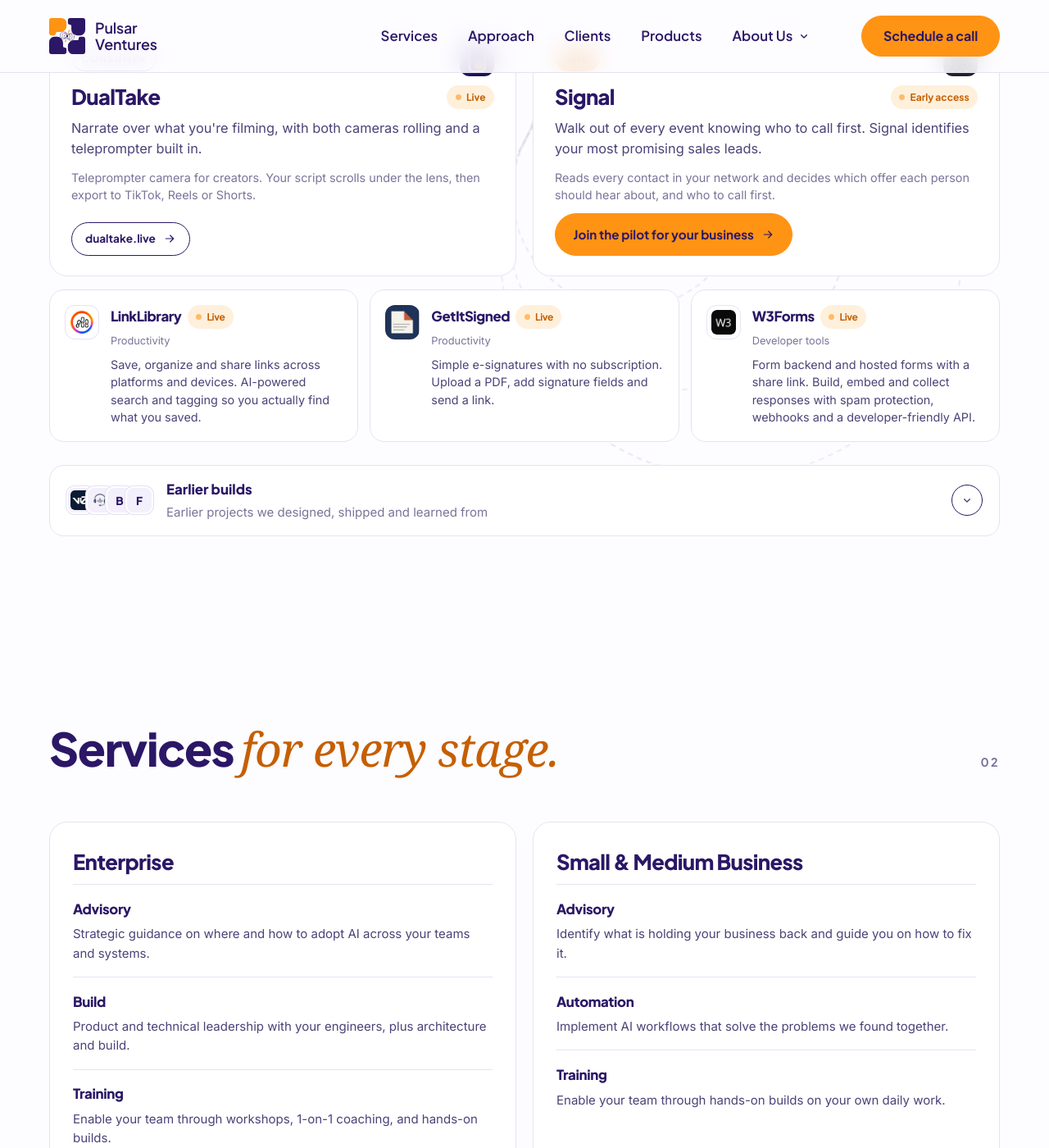
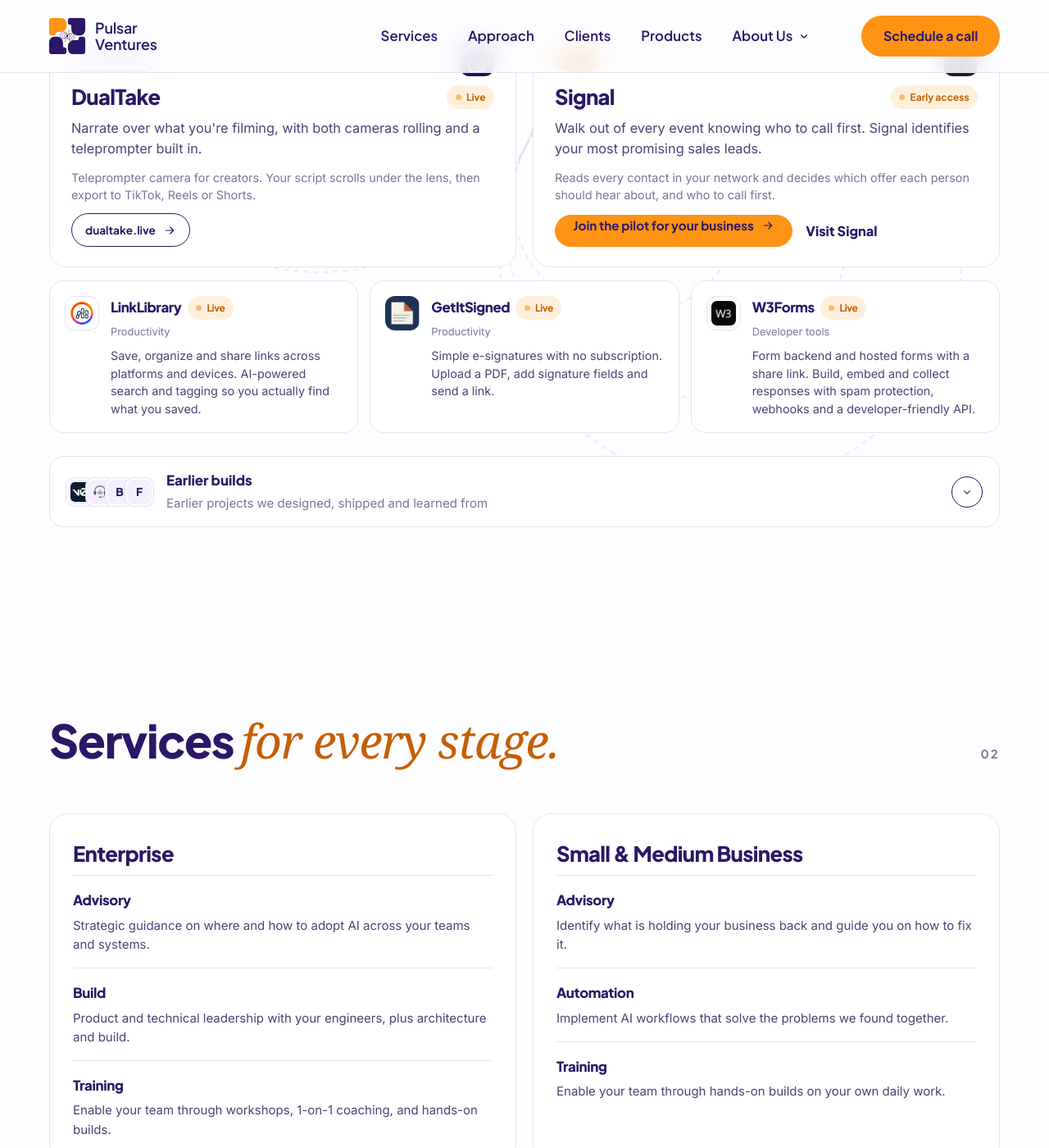
Before and after one commit to pulsarventures/pv-website, a Jekyll site: the page built from index.html, in a window 1280 px wide and 1400 px high, scrolled down 1192 px. Shown: the whole window at 82% size. Built offline with Jekyll 4.4.1, drawn with Linux system fonts in a browser that asks for light colours; some web fonts are replaced.

Commit message:
Link DualTake to dualtake.live and surface Signal's preview
The DualTake card uses the product URL, and Signal keeps the pilot
CTA with a Visit Signal link to the Azure preview.

Co-authored-by: Sree Pradhip <spradhip@gmail.com>

```diff
--- a/assets/css/home.css
+++ b/assets/css/home.css
@@ -546,6 +546,8 @@ a.eb:hover{border-color:#D4CCF0;transform:translateY(-2px)}
 .feat .lead{font-size:1.02rem;line-height:1.55}
 .feat .more{font-size:.9rem;line-height:1.5;color:var(--ink-3)}
 .feat .btn{margin-top:auto;align-self:flex-start;white-space:normal}
+.feat-actions{display:flex;flex-wrap:wrap;align-items:center;gap:.65rem 1rem;margin-top:auto}
+.feat-actions .btn,.feat-actions .go-link{margin-top:0;padding-top:0}
 .feat .live-pill{margin-left:0}
 .aud{font-family:var(--f-display);font-size:.72rem;font-weight:800;letter-spacing:.12em;padding:.34rem .72rem;border-radius:999px;border:1.5px solid var(--ink);color:var(--ink);background:var(--white)}
 .aud.fill{background:var(--orange);border-color:var(--orange);color:#3A1E00}
--- a/index.html
+++ b/index.html
@@ -91,7 +91,7 @@ page_js: /assets/js/home.js
         <div class="feat-name"><h3>DualTake</h3>{% if dualtake.status == 'live' %}<span class="live-pill">Live</span>{% elsif dualtake.status == 'early' %}<span class="live-pill">Early access</span>{% else %}<span class="live-pill dev">In development</span>{% endif %}</div>
         <p class="lead">Narrate over what you're filming, with both cameras rolling and a teleprompter built in.</p>
         {% if dualtake.desc %}<p class="more">{{ dualtake.desc }}</p>{% endif %}
-        <a class="btn btn-ghost btn-sm" href="https://dualtake.live/" target="_blank" rel="noopener noreferrer">dualtake.live <svg class="ico"><use href="#i-arrow"/></svg></a>
+        <a class="btn btn-ghost btn-sm" href="{{ dualtake.url }}" target="_blank" rel="noopener noreferrer">dualtake.live <svg class="ico"><use href="#i-arrow"/></svg></a>
       </article>
       <article class="feat reveal">
         <div class="feat-top">
@@ -101,7 +101,10 @@ page_js: /assets/js/home.js
         <div class="feat-name"><h3>Signal</h3>{% if signal.status == 'live' %}<span class="live-pill">Live</span>{% elsif signal.status == 'early' %}<span class="live-pill">Early access</span>{% else %}<span class="live-pill dev">In development</span>{% endif %}</div>
         <p class="lead">Walk out of every event knowing who to call first. Signal identifies your most promising sales leads.</p>
         {% if signal.desc %}<p class="more">{{ signal.desc }}</p>{% endif %}
-        <a class="btn btn-primary" href="{{ site.contact.cal_com }}" target="_blank" rel="noopener noreferrer">Join the pilot for your business <svg class="ico"><use href="#i-arrow"/></svg></a>
+        <div class="feat-actions">
+          <a class="btn btn-primary" href="{{ site.contact.cal_com }}" target="_blank" rel="noopener noreferrer">Join the pilot for your business <svg class="ico"><use href="#i-arrow"/></svg></a>
+          {% if signal.url %}<a class="go-link" href="{{ signal.url }}" target="_blank" rel="noopener noreferrer"><b>Visit Signal</b></a>{% endif %}
+        </div>
       </article>
     </div>
     <div class="mini-row">
```
